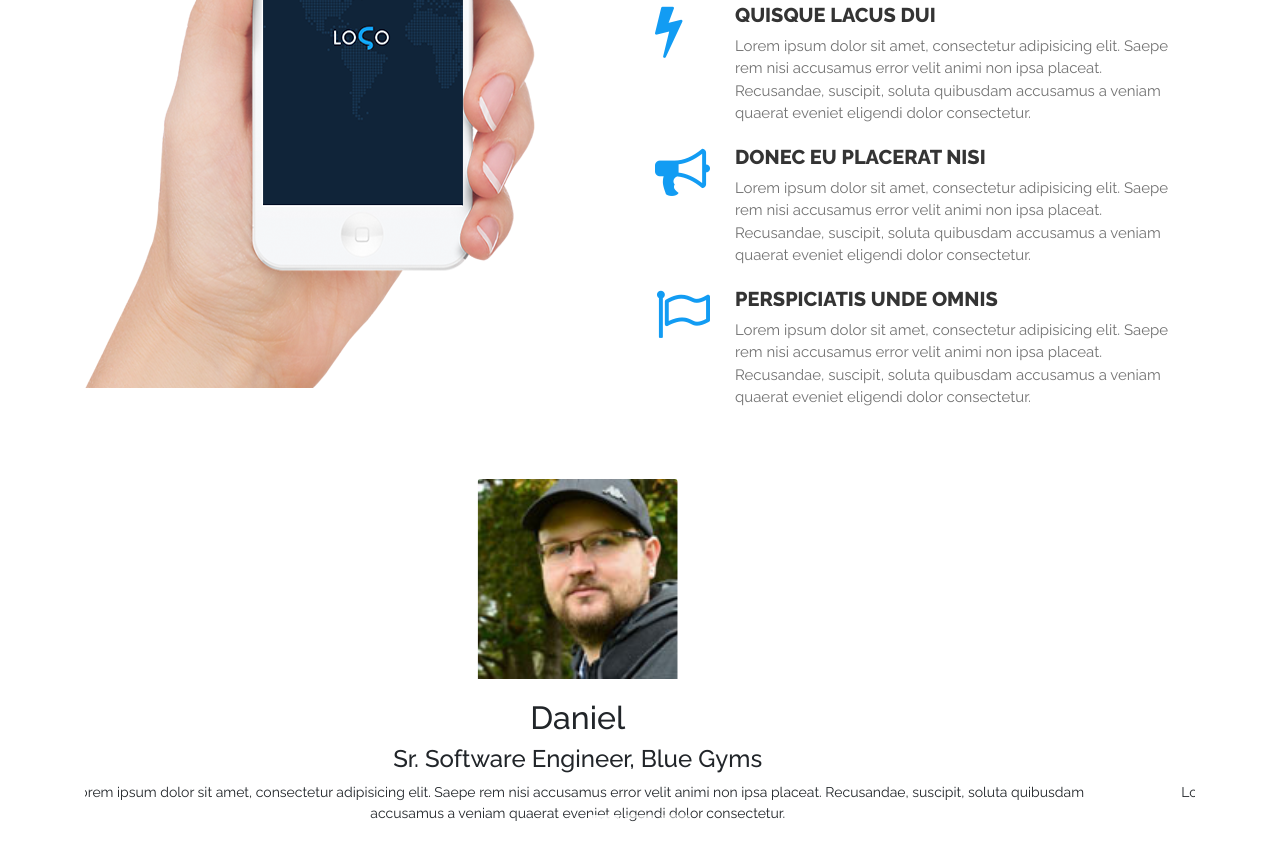
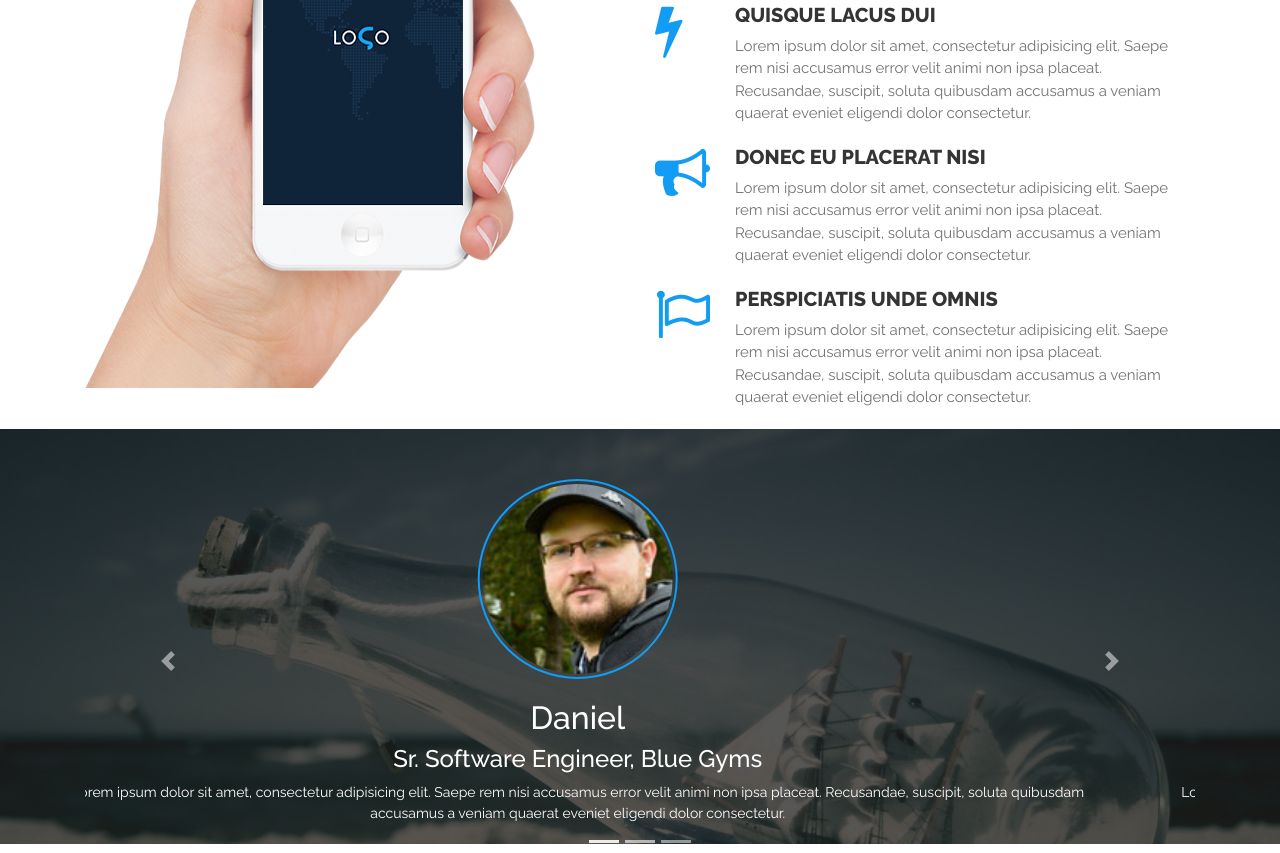
Before and after one commit to Sipho93/Loso2, a plain HTML site: page index.html in a window 1280 px wide. Shown: the part 1231-2084 px from the top of the page. Drawn offline with Linux system fonts and the light colour scheme.

Commit message:
modified testimonial, added overlay and radius img
modified testimonial, added overlay and radius img

```diff
--- a/css/style.css
+++ b/css/style.css
@@ -250,3 +250,55 @@ btn-tour:hover{
     color: #727272;
     font-size: 15px;
 }
+
+/*  Testimonials */
+
+.testimonial-wrapper
+{
+    background-image: url('../images/testimonial-bg.jpg');
+    background-attachment: fixed;
+    background-repeat: no-repeat;
+    background-position: 50% 50%;
+    background-size: cover;
+    -mox-background-size: cover;
+    -o-background-size: cover;
+    -webkit-background-size: cover;
+}
+
+.testimonial-overlay{
+
+    background-color: rgba(31,31,31,0.75);
+
+}
+
+#carousel-testimonial{
+    padding-top: 50px;
+}
+
+
+.carousel-indicators{
+    bottom: -25px;
+}
+
+
+.card{
+    width: 100%;
+    text-align: center;
+    border: transparent;
+    background: transparent;
+}
+
+
+
+.carousel-inner .carousel-item .mx-auto .card .text-center img
+{
+    border: 2px solid #129CF3;
+    border-radius: 50%;
+    padding: 3px;
+
+}
+
+.card-body{
+
+    color: #FFF;
+}
--- a/index.html
+++ b/index.html
@@ -207,7 +207,7 @@
 
 
         <!-- Testimonials -->
-        <section class="testimonial">
+        <section class="testimonial-wrapper">
 
             <div class="testimonial-overlay">
 
@@ -217,22 +217,22 @@
 
                 <div class="col-md-12">
 
-                     <div style="padding-top: 50px;" id="carousel-testimonial" class="carousel slide h-100" data-ride="carousel">
+                     <div id="carousel-testimonial" class="carousel slide" data-ride="carousel">
 
-                          <ol class="carousel-indicators" style="padding-top: 50px;">
+                          <ol class="carousel-indicators" >
                             <li data-target="#carousel-testimonial" data-slide-to="0" class="active"></li>
                             <li data-target="#carousel-testimonial" data-slide-to="1"></li>
                             <li data-target="#carousel-testimonial" data-slide-to="2"></li>
                           </ol>
 
 
-                          <div class="carousel-inner" >
+                          <div class="carousel-inner">
 
                             <div class="carousel-item active text-center">
 
-                                <div class="mx-auto " style="width: 100%;">
-                                    <div class="card" style="width: 100%; text-align: center; border: transparent;">
-                                        <div class="text-center"><img src="images/client-01.jpg" style="width: 200px;"  class="card-img-top img-fluid" alt="..."></div>
+                                <div class="mx-auto" style="width: 100%;">
+                                    <div class="card">
+                                        <div class="text-center"><img src="images/client-01.jpg" style="width: 200px;"  class="card-img-top img-fluid img-circle" alt="..."></div>
 
                                   <div class="card-body full-width text-center">
                                          <h2>Daniel</h2>
@@ -246,7 +246,7 @@
                             <div class="carousel-item text-center">
 
                                 <div class="mx-auto " style="width: 100%;">
-                                    <div class="card" style="width: 100%; text-align: center; border: transparent;">
+                                    <div class="card">
                                         <div class="text-center"><img src="images/client-02.jpg" style="width: 200px;"  class="card-img-top img-fluid" alt="..."></div>
 
                                   <div class="card-body full-width text-center">
@@ -262,7 +262,7 @@
                         <div class="carousel-item text-center">
 
                                 <div class="mx-auto " style="width: 100%;">
-                                    <div class="card" style="width: 100%; text-align: center; border: transparent;">
+                                    <div class="card">
                                         <div class="text-center"><img src="images/client-03.jpg" style="width: 200px;"  class="card-img-top img-fluid" alt="..."></div>
 
                                   <div class="card-body full-width text-center">
@@ -287,6 +287,7 @@
 
                 </div>
 
+
                 </div>
             </div>
 
```
